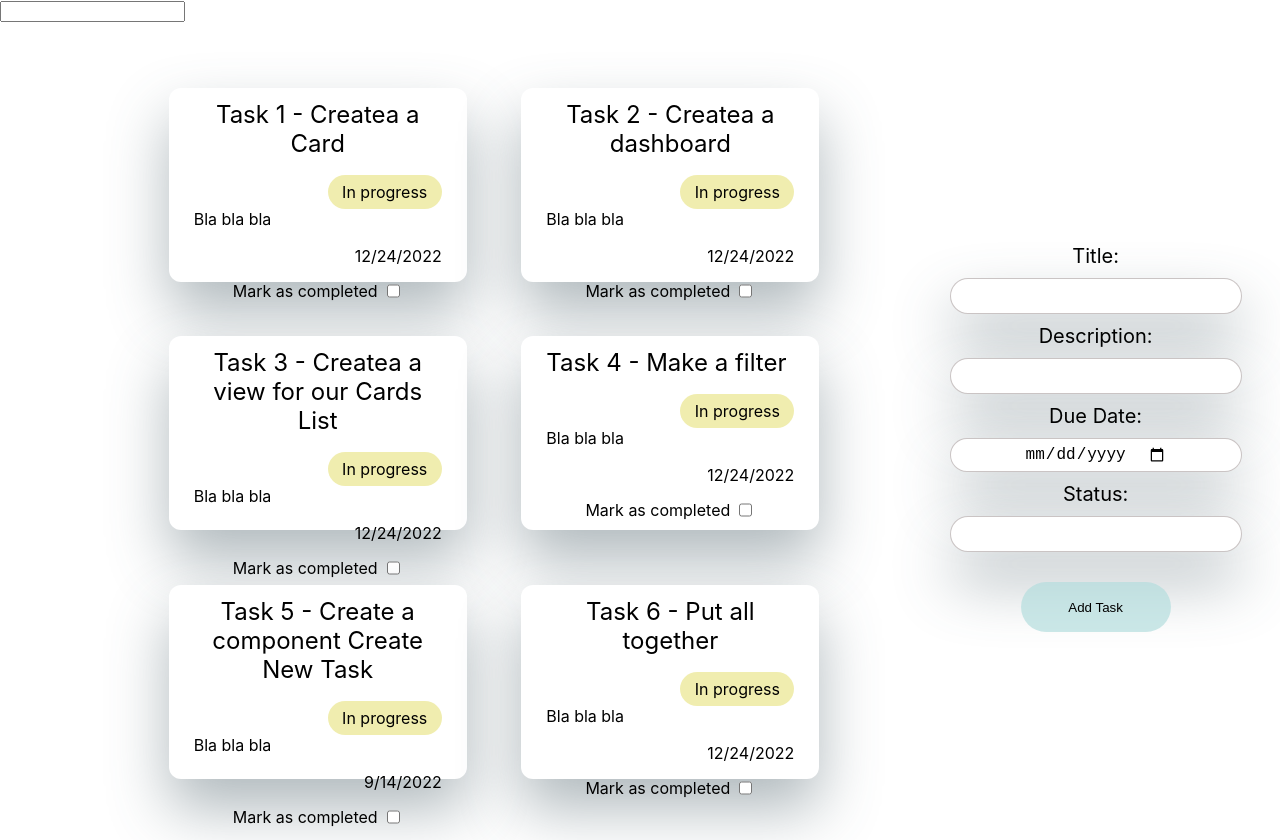
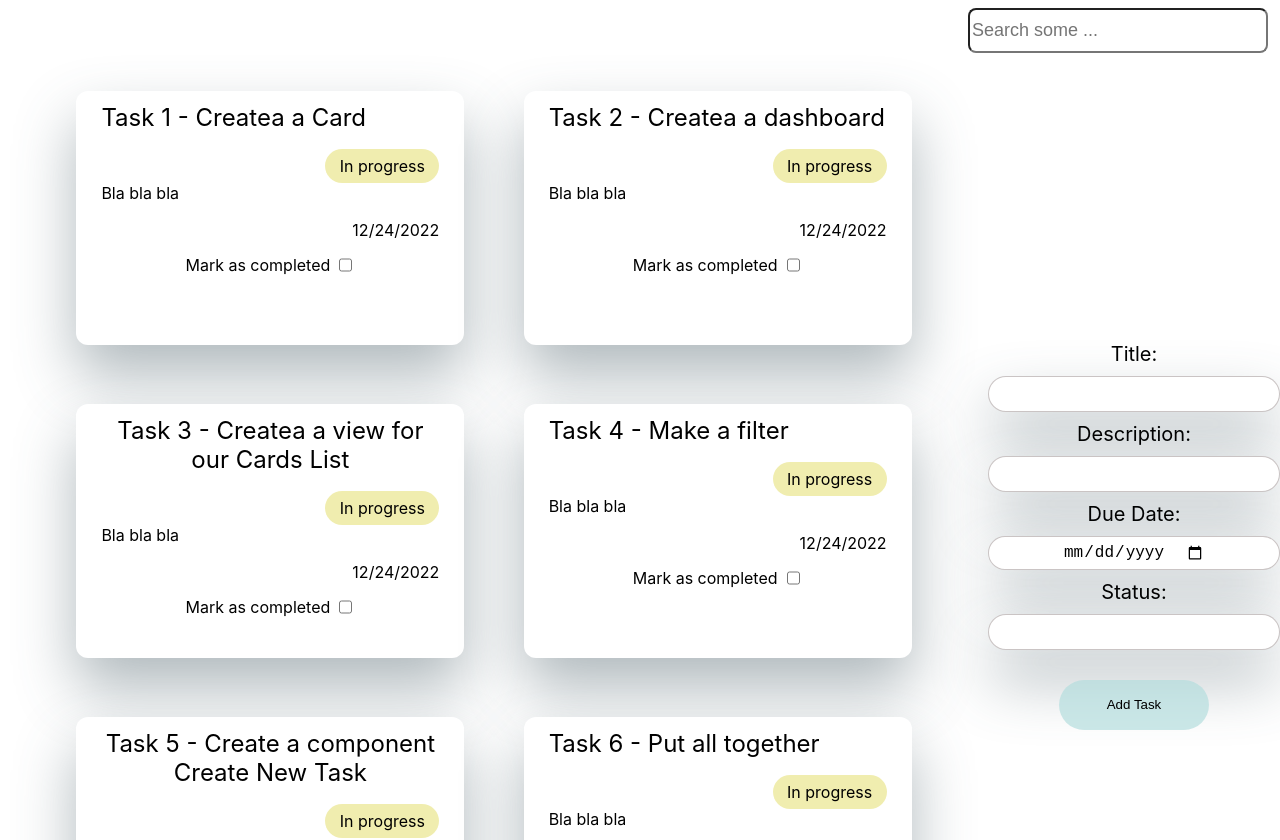
Before and after one commit to larisabreje/sda-course-work, a React (Create React App) app: page / in a window 1280 px wide. Shown: the top 840 px of the page. Built offline with nearby package versions, Linux system fonts and the light colour scheme.

Commit message:
complete task, remove

```diff
--- a/src/App.css
+++ b/src/App.css
@@ -9,5 +9,15 @@
 .container {
   display: flex;
   align-items: center;
-  padding: 3%;
 }
+.navBar {
+  display: flex;
+  justify-content: flex-end;
+  padding: 8px 12px;
+}
+.navBar .seachInput {
+  width: 300px;
+  height: 45px;
+  border-radius: 8px;
+  font-size: 18px;
+}
--- a/src/App.js
+++ b/src/App.js
@@ -11,7 +11,6 @@ function App() {
   const [data, setData] = useState([]);
   const [search, setSearch] = useState('');
   const [filterState, setFilterState] = useState([]);
-
 
   async function getData() {
     const res = await fetch('./data.json');
@@ -31,18 +30,21 @@ function App() {
     );
   }, [search.length > 3, data]);
 
-
   const addNewTask = newTask => {
     setData(oldData => [...oldData, newTask]);
   };
   return (
     <div className="main">
+      <div className="navBar">
         <input
           type="search"
           value={search}
           name="search"
           onChange={e => setSearch(e.target.value)}
+          className="seachInput"
+          placeholder="Search some ..."
         />
+      </div>
 
       <div className="container">
         <div className="cardList">
@@ -73,7 +75,6 @@ function App() {
               );
             })
           )}
-
         </div>
         <CreateTask addNewTask={addNewTask} />
       </div>
--- a/src/components/Card.js
+++ b/src/components/Card.js
@@ -1,7 +1,13 @@
 import './styles/card.css';
+import { useState } from 'react';
 
 const Card = props => {
+  const [complete, setComplete] = useState(false);
   return (
+    <>
+      {complete ? (
+        <></>
+      ) : (
         <div className="card" id={props.id}>
           <div className="card-title"> {props.title}</div>
           <div className="card-status">
@@ -11,11 +17,17 @@ const Card = props => {
           <div className="card-date">
             {props.dueDate.toLocaleDateString('en-US')}
           </div>
-      <div className='card-checkbox'>
-      <input type="checkbox" id="myCheckbox"></input>
+          <div className="card-checkbox">
+            <input
+              type="checkbox"
+              id="myCheckbox"
+              onChange={e => setComplete(true)}
+            />
             <label for="myCheckbox">Mark as completed</label>
           </div>
         </div>
+      )}
+    </>
   );
 };
 export default Card;
--- a/src/components/styles/card.css
+++ b/src/components/styles/card.css
@@ -1,13 +1,13 @@
 .card {
   display: flex;
   flex-direction: column;
-  width: 248px;
-  height: 170px;
+  width: 338px;
+  height: 230px;
   background: #ffffff;
   box-shadow: 0px 30px 60px rgba(72, 92, 102, 0.43);
   border-radius: 12px;
   padding: 12px 25px;
-  margin:3%;
+  margin: 3%;
 }
 
 .card-title,
@@ -16,22 +16,19 @@
   width: 100%;
   justify-content: space-between;
   margin-bottom: 17px;
-  font-size:16px;
+  font-size: 16px;
 }
 .card-title {
   display: flex;
   width: 100%;
   justify-content: space-between;
   margin-bottom: 17px;
-  font-size:24px;
+  font-size: 24px;
 }
-
 
 .card-status {
   display: flex;
   justify-content: flex-end;
-
-
 }
 .card-status span {
   background-color: #edeaa0d6;
```
Lines whose indentation alone changed are shown as unchanged.
